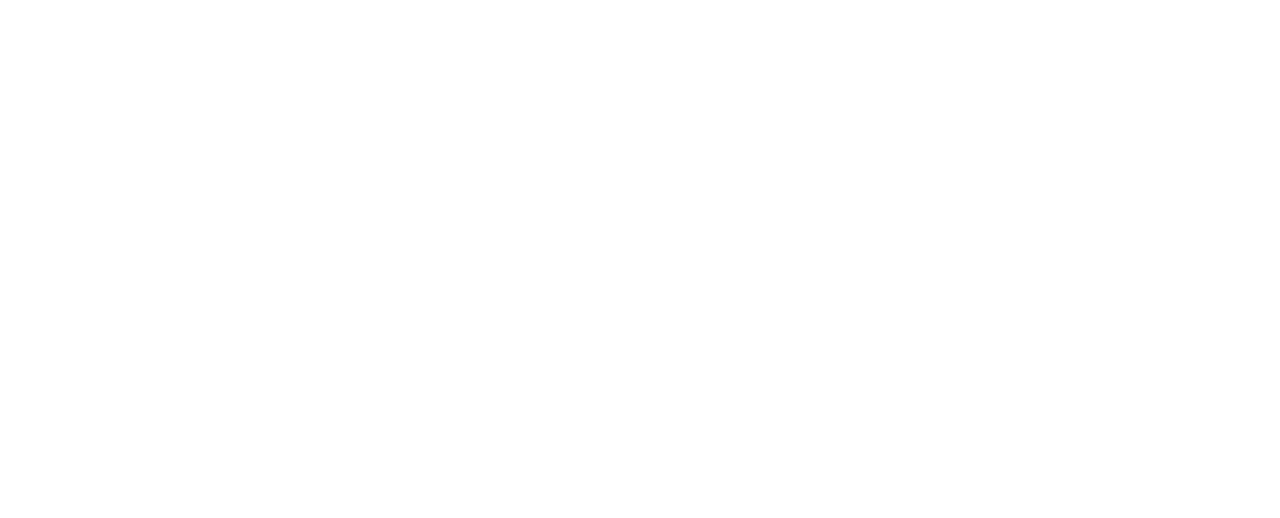
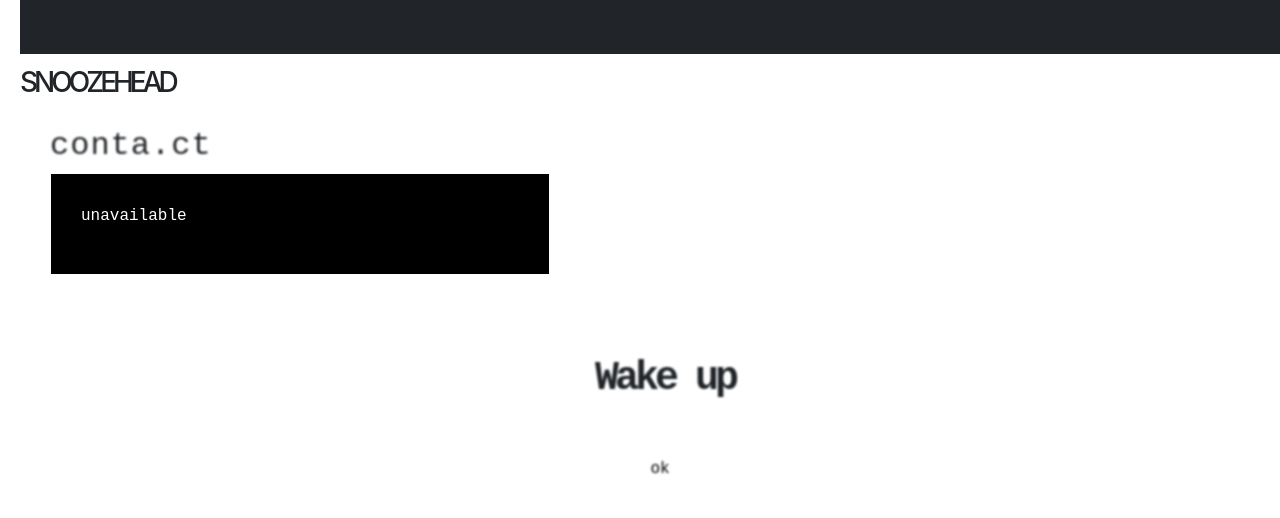
Before and after one commit to kelseyguerra/Snoozehead-personal-website, a plain HTML site: page log3.html in a window 1280 px wide. Drawn offline with Linux system fonts and the light colour scheme.

Commit message:
complete logs and readme

```diff
--- a/css/styles.css
+++ b/css/styles.css
@@ -150,7 +150,7 @@ a:active {
   margin-top: 27px;
   filter: blur(1px);
   letter-spacing: -4px;
-  margin-left: 50px;
+  margin-left: 210px;
   font-family: monospace;
 }
 .hilinks {
@@ -191,7 +191,7 @@ a:active {
 }
 .procede {
   margin-top: auto;
-  margin-bottom: 300px;
+  margin-bottom: 600px;
   text-align: center;
   font-family: monospace;
   word-spacing: px;
@@ -214,3 +214,27 @@ a:active {
   margin-left: 50px;
   font-family: monospace;
 }
+.skeleton2 {
+  background-position: center;
+  margin-left: 50px;
+  margin-top: 60px;
+  position: center fixed;
+  width: 100%;
+}
+.contact {
+  border: solid 1px;
+  margin-top: 5px;
+  margin-left: 50px;
+  width: 500px;
+  padding: 30px;
+  font-family: monospace;
+  background-color: black;
+  color: white;
+}
+.contakt {
+  margin-top: 27px;
+  filter: blur(1px);
+  letter-spacing: 1px;
+  margin-left: 50px;
+  font-family: monospace;
+}
--- a/log3.html
+++ b/log3.html
@@ -4,9 +4,25 @@
     <meta charset="utf-8">
     <link href="css/bootstrap.css" rel="stylesheet">
     <link href="css/styles.css" rel="stylesheet">
-    <title>Log 3.</title>
+    <title>Dream Sweet</title>
+      <div class="wake">
+    <h1>snoozehead</h1>
+      </div>
+      <div class="contakt">
+        <h2>conta.ct</h2>
+      </div>
+      <div class="contact">
+        <p>unavailable</p>
+      </div>
   </head>
   <body>
-
+    <div class="keepgoing">
+      <h1><p><strong>Wake up</strong></p></h1>
+    </div>
+    <ul>
+      <div class="procede">
+        <li><a href="index.html">ok</a></li>
+      </div>
+    </ul>
   </body>
 </html>
```
Also changed, not shown: log2.html (+3 -3 lines), log1.html (indentation only), 1 other file.
